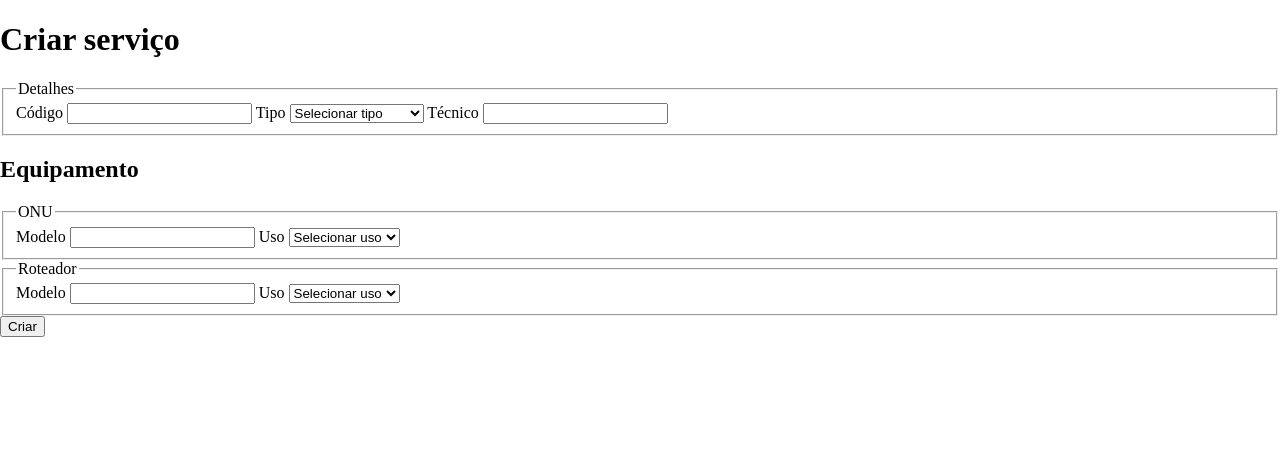
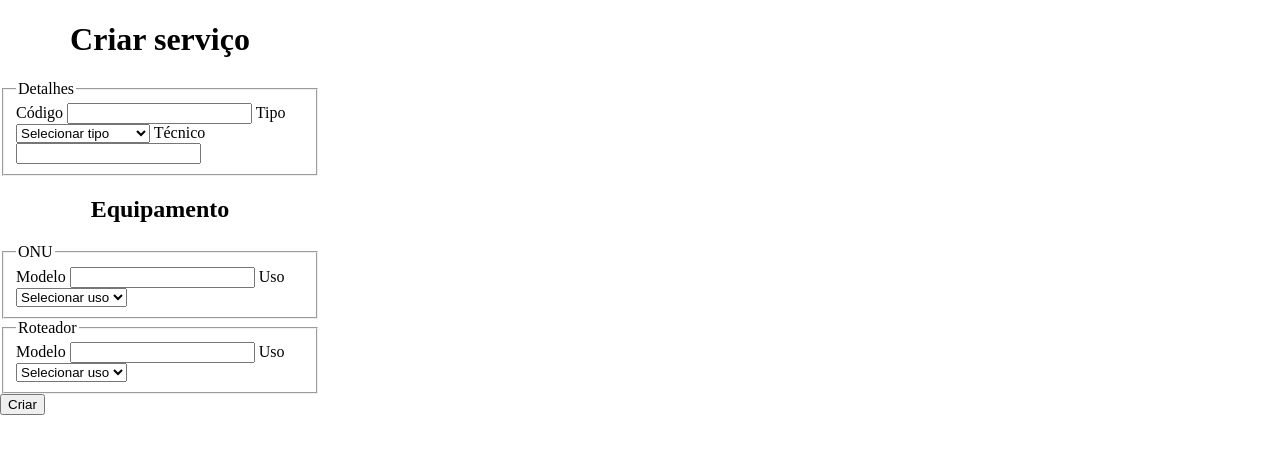
Before and after one commit to RotaryBoot58/sobradinho, a PHP site: page /service/create in a window 1280 px wide. Shown: the top 454 px of the page. Run offline with PHP 8.4, Linux system fonts and the light colour scheme.

Commit message:
public/css/style.css: added table style, aside headings and body style

```diff
--- a/public/css/style.css
+++ b/public/css/style.css
@@ -1,8 +1,29 @@
-body {
+body
+{
     margin: unset;
+    display: grid;
+    grid-template-columns: 320px 1024px 320px;
+    justify-content: space-evenly;
 
+    h1, h2
+    {
+    	text-align: center;
+    }
 }
 
-nav {
-    background-color: rgb(10, 132, 240);
+aside h1, aside h2
+{
+	text-align: left;
 }
+
+table
+{
+	border-collapse: collapse;
+	margin: auto;
+
+	td, th
+	{
+		border: 2px solid black;
+		padding: 8px;
+	}
+}
```
